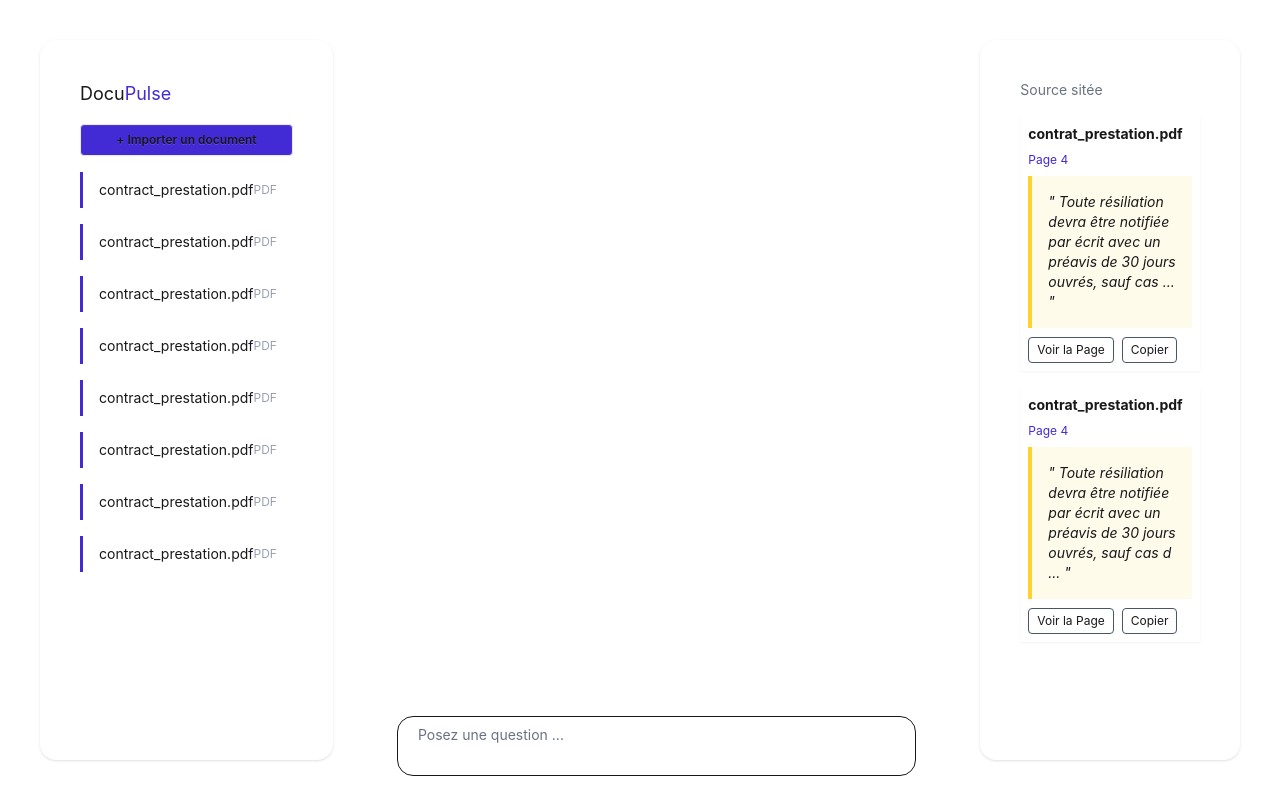
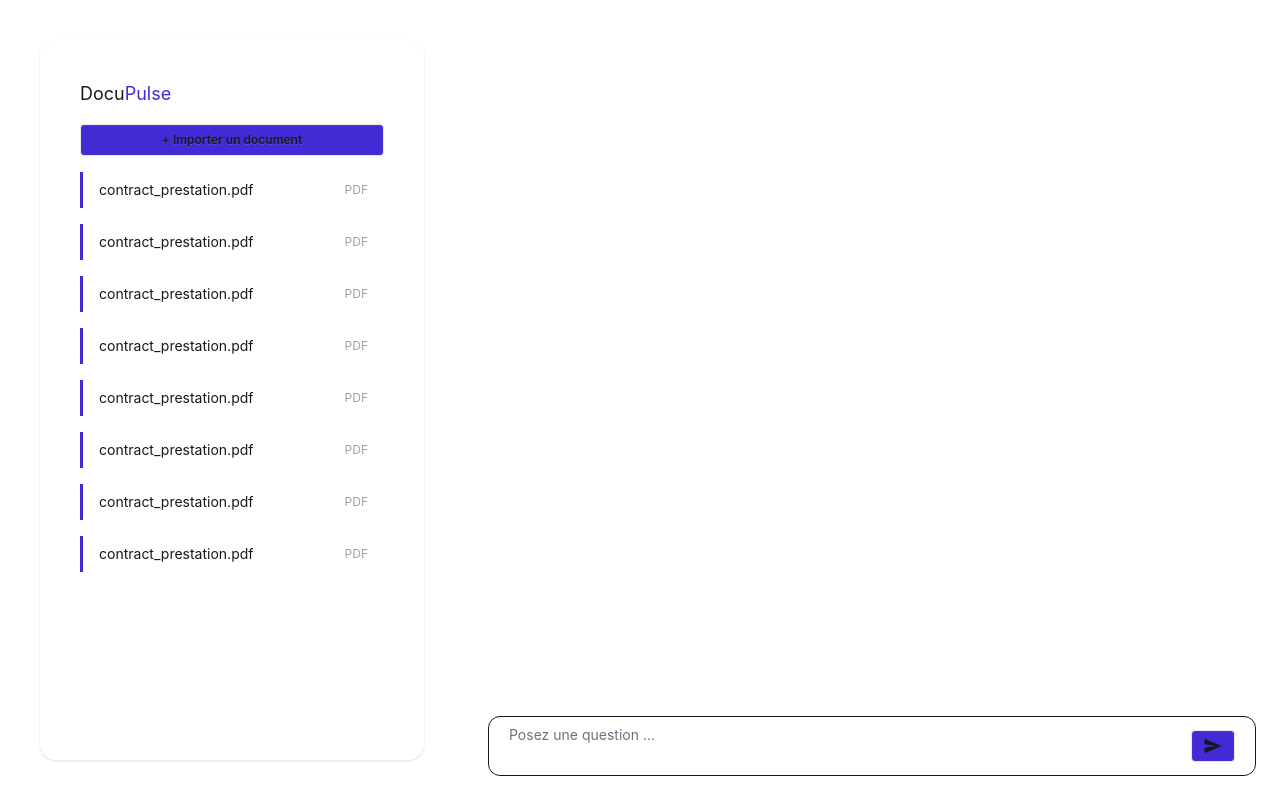
Before and after one commit to karimoucisse/DocuPulse-AI, a React (Vite) app in the folder front/: page / in a window 1280 px wide. Built offline with nearby package versions, Linux system fonts and the light colour scheme.

Commit message:
add rag chat and get rag response, and source and uploaded file name in front

```diff
--- a/front/src/components/quotes/QuoteItem.jsx
+++ b/front/src/components/quotes/QuoteItem.jsx
@@ -3,12 +3,12 @@ const QuoteItem = ({file_name, page_number, quote }) => {
   return (
 	  <div className="space-y-2 p-2 shadow-xs">
       <p className="text-sm font-bold">{file_name}</p>
-      <p className="text-xs text-primary">Page {page_number}</p>
+      {page_number && <p className="text-xs text-primary">Page {page_number}</p>}
       <div className="flex flex-wrap border-l-4 border-amber-300 bg-amber-300/10 p-4">
         <p className="text-sm italic">{"\""} {quote.substring(0, 100)} {quote.length > 100 && "..." } {"\""}</p>
       </div>
       <div className="space-x-2">
-        <button className="border border-gray-600 text-xs px-2 py-1 rounded-sm cursor-pointer hover:border-primary">Voir la Page</button>
+        {/* <button className="border border-gray-600 text-xs px-2 py-1 rounded-sm cursor-pointer hover:border-primary">Voir la Page</button> */}
         <button className="border border-gray-600 text-xs px-2 py-1 rounded-sm cursor-pointer hover:border-primary">Copier</button>
       </div>
     </div>
--- a/front/src/components/quotes/QuoteList.jsx
+++ b/front/src/components/quotes/QuoteList.jsx
@@ -1,14 +1,23 @@
 import QuoteItem from "./QuoteItem"
 
-const QuoteList = () => {
+const QuoteList = ({sources}) => {
+
   return (
-	  <div className="space-y-4">
-      <QuoteItem  file_name="contrat_prestation.pdf" page_number="4"
+	  <div className="space-y-4 overflow-y-auto h-120">
+      {sources?.map((source, index) => (
+        <QuoteItem
+          key={index}
+          file_name={source?.source}
+          page_number={source?.page}
+          quote={source?.quote}
+        />
+      ))}
+      {/* <QuoteItem  file_name="contrat_prestation.pdf" page_number="4"
         quote="Toute résiliation devra être notifiée par écrit avec un préavis de
         30 jours ouvrés, sauf cas de faute grave dûment justifié."/>
       <QuoteItem  file_name="contrat_prestation.pdf" page_number="4"
       quote="Toute résiliation devra être notifiée par écrit avec un préavis de
-      30 jours ouvrés, sauf cas de faute grave dûment justifié."/>
+      30 jours ouvrés, sauf cas de faute grave dûment justifié."/> */}
     </div>
   )
 }
--- a/front/src/components/sidebar/LeftSidebar.jsx
+++ b/front/src/components/sidebar/LeftSidebar.jsx
@@ -13,16 +13,16 @@ const LeftSidebar = () => {
 				selectedFile,
 				selectedFile.name
 			);
-			// const res = await axios.post("http://localhost:8000/upload", formData, {
+			const res = await axios.post("http://localhost:8000/upload", formData, {
+				headers: {
+					"Content-Type": "multipart/form-data",
+				},
+			})
+			// const res = await axios.post("http://localhost:8000/question", {question: "when was born nelson mandela?"}, {
 			// 	headers: {
-			// 		"Content-Type": "multipart/form-data",
+			// 		"Content-Type": "application/json",
 			// 	},
 			// })
-			const res = await axios.post("http://localhost:8000/question", {question: "when was born nelson mandela?"}, {
-				headers: {
-					"Content-Type": "application/json",
-				},
-			})
 			console.log(res.data)
 		} catch (error) {
 			console.error("Error uploading file:", error);
--- a/front/src/components/sidebar/RightSidebar.jsx
+++ b/front/src/components/sidebar/RightSidebar.jsx
@@ -1,12 +1,13 @@
 import QuoteList from "../quotes/QuoteList"
 import Sidebar from "./Sidebar"
 
-const RightSidebar = () => {
+const RightSidebar = ({sources}) => {
+	console.log(sources)
   return (
 	<Sidebar>
 		<div className="space-y-4">
 			<p className="text-sm text-gray-500">Source sitée</p>
-			<QuoteList/>
+			<QuoteList sources={sources}/>
 		</div>
 	</Sidebar>
   )
--- a/front/src/components/sidebar/Sidebar.jsx
+++ b/front/src/components/sidebar/Sidebar.jsx
@@ -1,7 +1,7 @@
 
 const Sidebar = ({children}) => {
   return (
-	<div className="h-screen flex-1 p-10">
+	<div className="h-screen flex-1 p-10 ">
 		<div className=" h-full bg-gray-100/3 shadow-sm rounded-2xl p-10">{children}</div>
 	</div>
   )
--- a/front/src/pages/Prompt.jsx
+++ b/front/src/pages/Prompt.jsx
@@ -1,26 +1,52 @@
+import { useState } from "react";
 import LeftSidebar from "../components/sidebar/LeftSidebar"
 import RightSidebar from "../components/sidebar/RightSidebar"
+import { IoSendSharp } from "react-icons/io5";
+import axios from "axios";
+const Prompt = () => {
+	const [message, setMessage] = useState("");
+	const [response, setResponse] = useState("");
 
-const Prompt = () => {
+	const handleSendMessage = async (message) => {
+		try {
+			setMessage("");
+			const res = await axios.post("http://localhost:8000/question", {question: message}, {
+				headers: {
+					"Content-Type": "application/json",
+				},
+			})
+			const _response = res.data;
+			setResponse(_response);
+		} catch (error) {
+			console.error("Error sending message:", error);
+		}
+	}
   return (
 	<div className="flex">
 		{/* <Header/> */}
 		<LeftSidebar/>
-		<div className="flex flex-2 items-end p-6">
+		<div className="flex flex-col flex-2 justify-between p-6">
+			<div className="flex-1 overflow-y-auto py-6">
+				<p>{response?.answer}</p>
+			</div>
+			<div className="flex items-center w-full relative border rounded-xl h-15">
 				<textarea
-				onChange={(e) => {
-					console.log(e.target.value)
-				}}
+					onChange={(e) => setMessage(e.target.value)}
+					value={message}
 					maxLength="2000"
 					placeholder="Posez une question ..."
 					id="message-input"
 					name="message"
 					autoComplete="off"
 					rows="1"
-				className="flex-1 border h-15 rounded-2xl bg-transparent resize-none outline-none text-sm placeholder-gray-500 py-2 px-5"
-			></textarea>
+					className="flex-1  h-full resize-none outline-none text-sm placeholder-gray-500 py-2 px-5"
+				>
+				</textarea>
+				<button onClick={() => handleSendMessage(message)} className="btn bg-primary btn-sm ml-2 absolute right-5 text-lg"><IoSendSharp /></button>
 			</div>
-		<RightSidebar/>
+		</div>
+		{response && <RightSidebar sources = {response?.sources}/>}
+		{/* <RightSidebar sources = {response?.sources}/> */}
 	</div>
   )
 }
```
Lines whose indentation alone changed are shown as unchanged.
